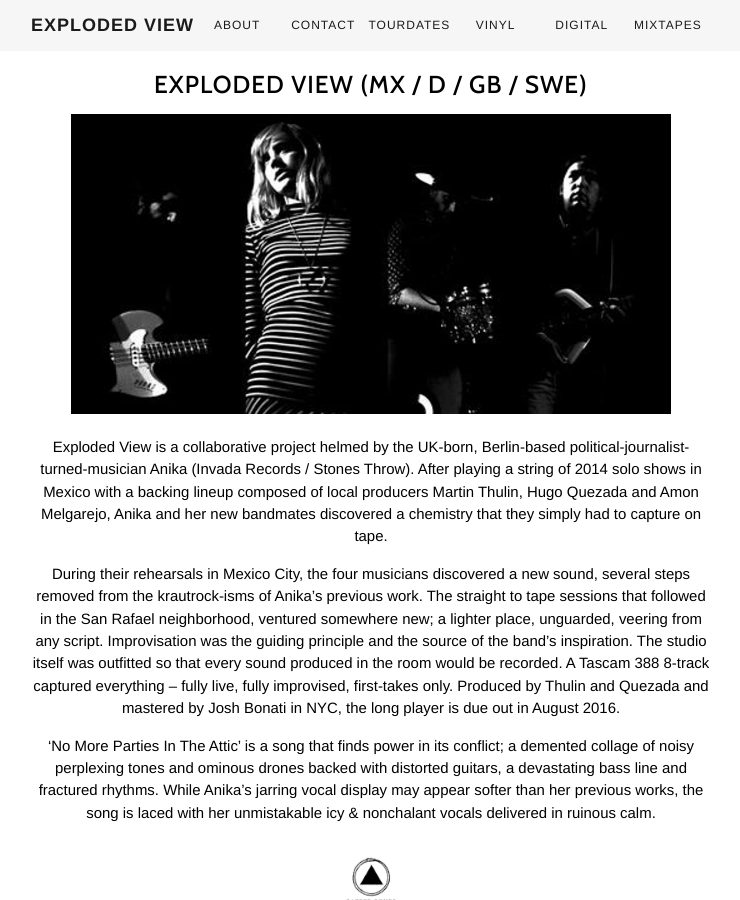
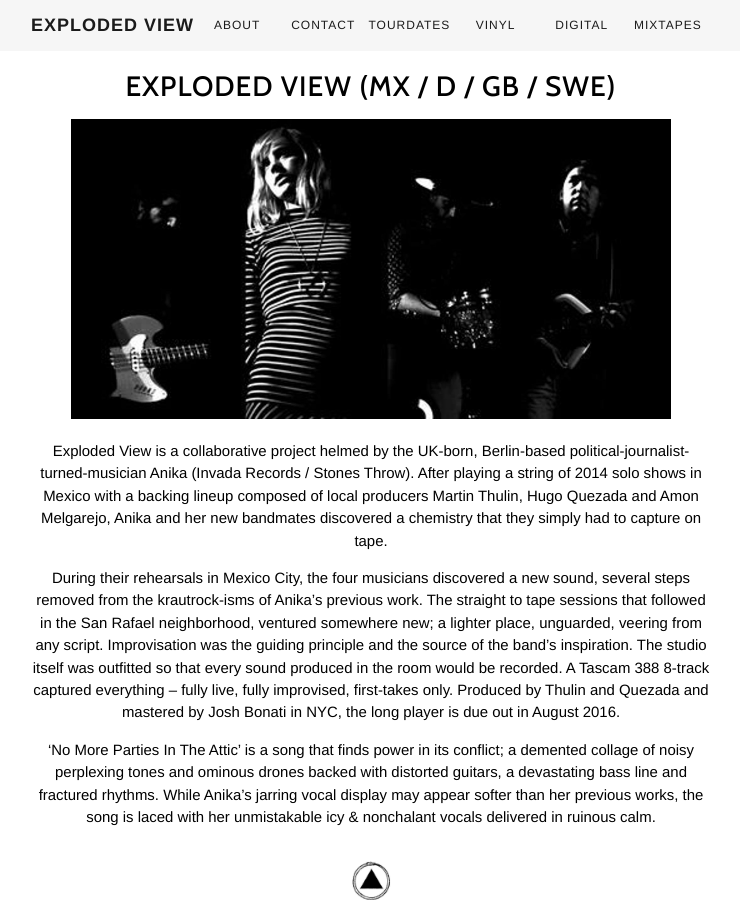
Before and after one commit to explodedviewband/evweb2, a Jekyll site: the page built from page/about.md, in a window 1280 px wide and 900 px high. Shown: the whole window, without its empty margins (269-1009 px from the left). Built offline with Jekyll 4.4.1, drawn with Linux system fonts in a browser that asks for light colours; nearby versions of some CDN libraries.

Commit message:
update readme; change title tag to be different on every page; add responsive img, video, audio; update headline priority in about; stylelint recommended

```diff
--- a/_includes/head.html
+++ b/_includes/head.html
@@ -1,7 +1,7 @@
 <head>
     <meta charset="utf-8">
     <meta http-equiv="X-UA-Compatible" content="IE=edge,chrome=1">
-    <title>{{ site.title }}</title>
+    <title>{{ site.title }} | {{page.title}}</title>
     <meta name="viewport" content="width=device-width">
     <!-- Custom CSS -->
     <link rel="stylesheet" href="/css/main.css">
--- a/css/main.css
+++ b/css/main.css
@@ -818,9 +818,14 @@
   a:visited {
     color: #b90000; }
 
+img,
+video,
+audio {
+  max-width: 100%;
+  height: auto; }
+
 img {
   width: auto;
-  max-width: 100%;
   height: auto !important;
   max-height: 300px; }
 
--- a/page/about.md
+++ b/page/about.md
@@ -3,7 +3,7 @@
 title: About Exploded View
 permalink: /about/
 ---
-### EXPLODED VIEW (MX / D / GB / SWE)
+## EXPLODED VIEW (MX / D / GB / SWE)
 
 ![Exploded View - Band]({{site.baseurl}}/assets/exploded-view-band-picture.jpg)
 
```
Also changed, not shown: _scss/main.scss (+8 -2 lines), README.md, 1 other file.
